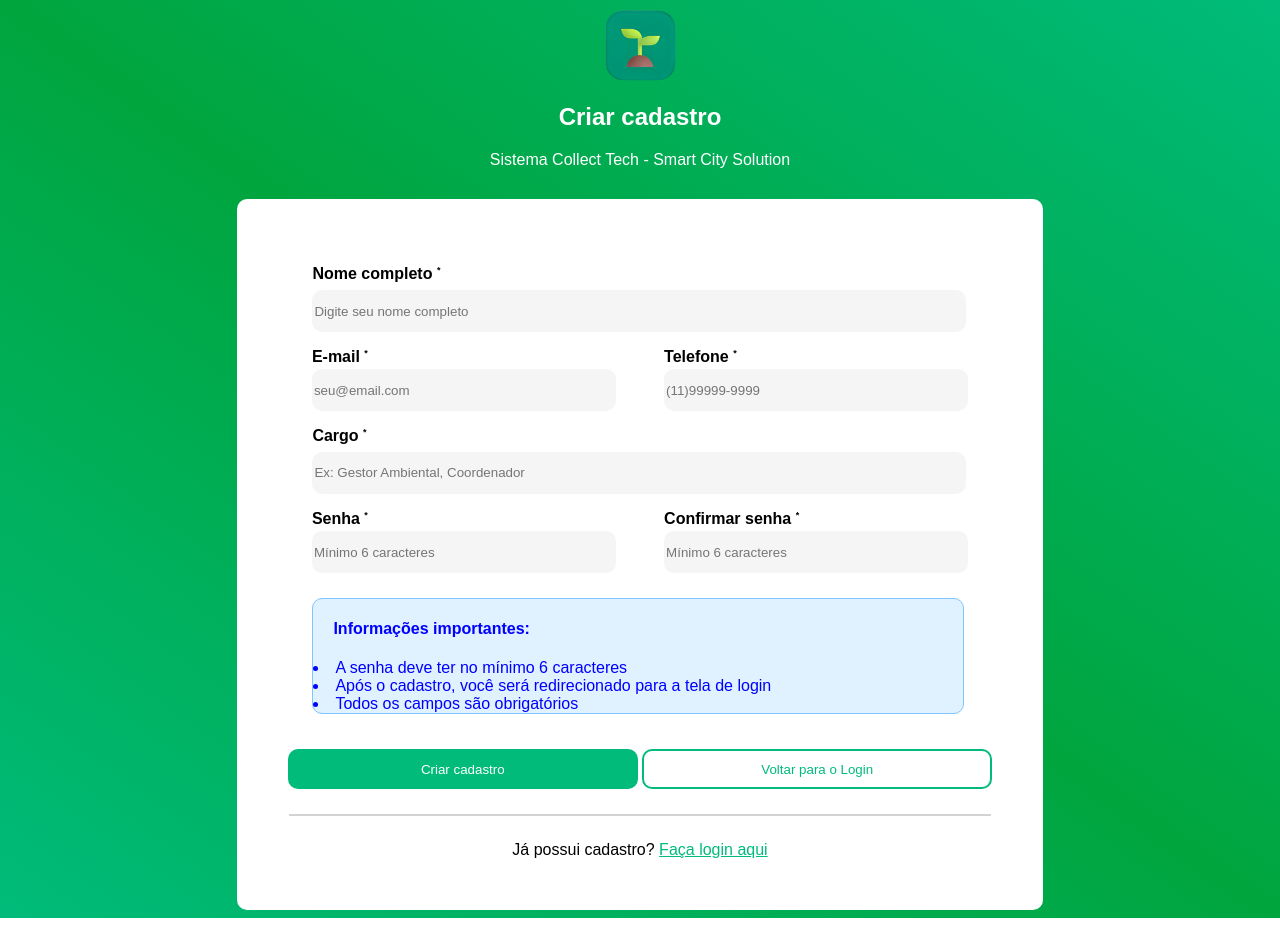
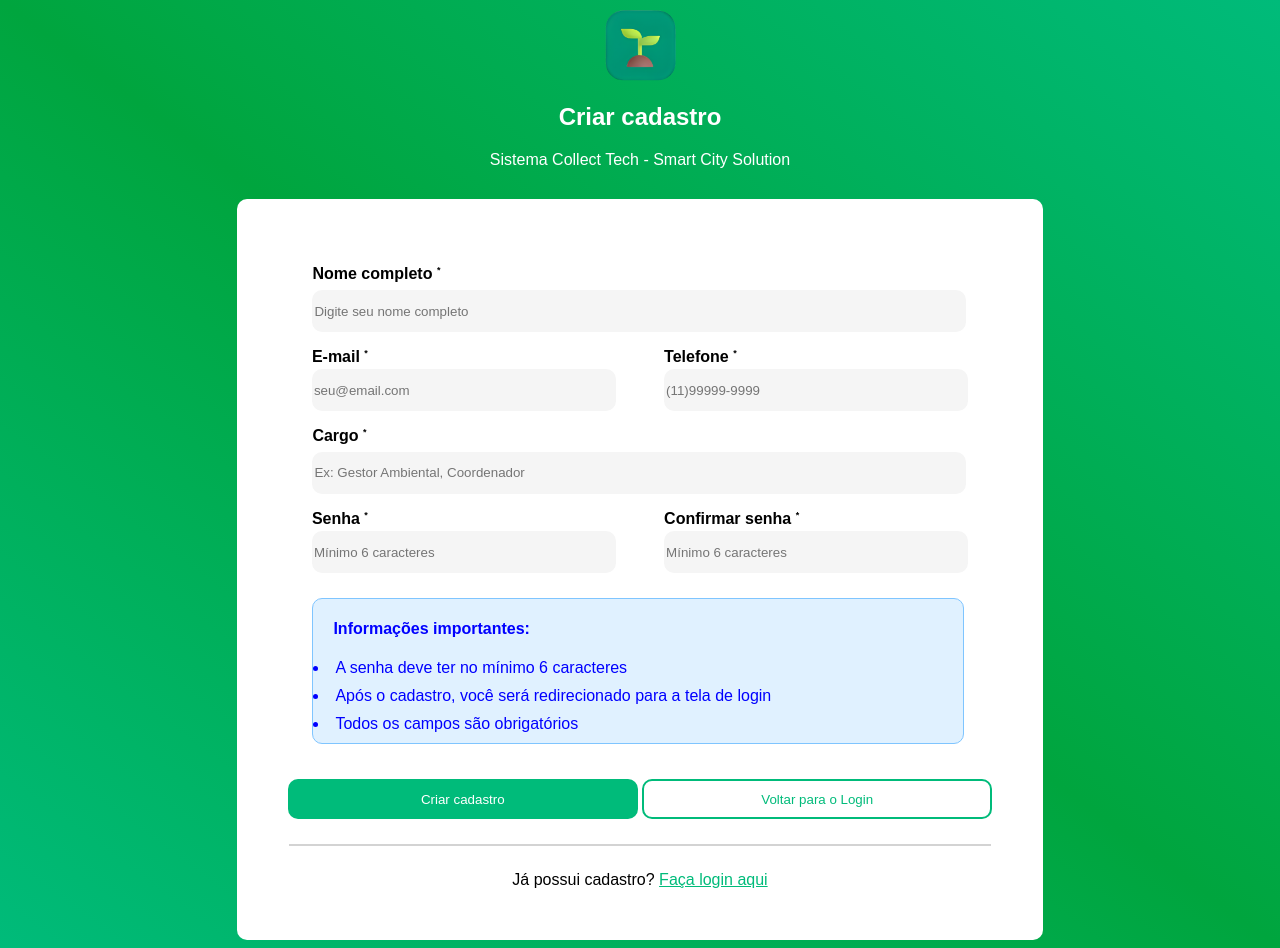
Before and after one commit to xs-milena/collectTech, a plain HTML site: page site/cadastro-login/html/cadastro.html in a window 1280 px wide. Before the commit the page ends 918 px from the top, so only its background shows below. Drawn offline with Linux system fonts and the light colour scheme.

Commit message:
espaço das informações arrumado na página de cadastro

```diff
--- a/site/cadastro-login/css/style.css
+++ b/site/cadastro-login/css/style.css
@@ -146,6 +146,8 @@ body {
     margin-top: 3.5%;
     h4{
         padding-left: 20px;
-
+    }
+    li{
+        padding-bottom: 10px;
     }
 }
```
Also changed, not shown: site/cadastro-login/html/login.html (+1 -1 lines).
